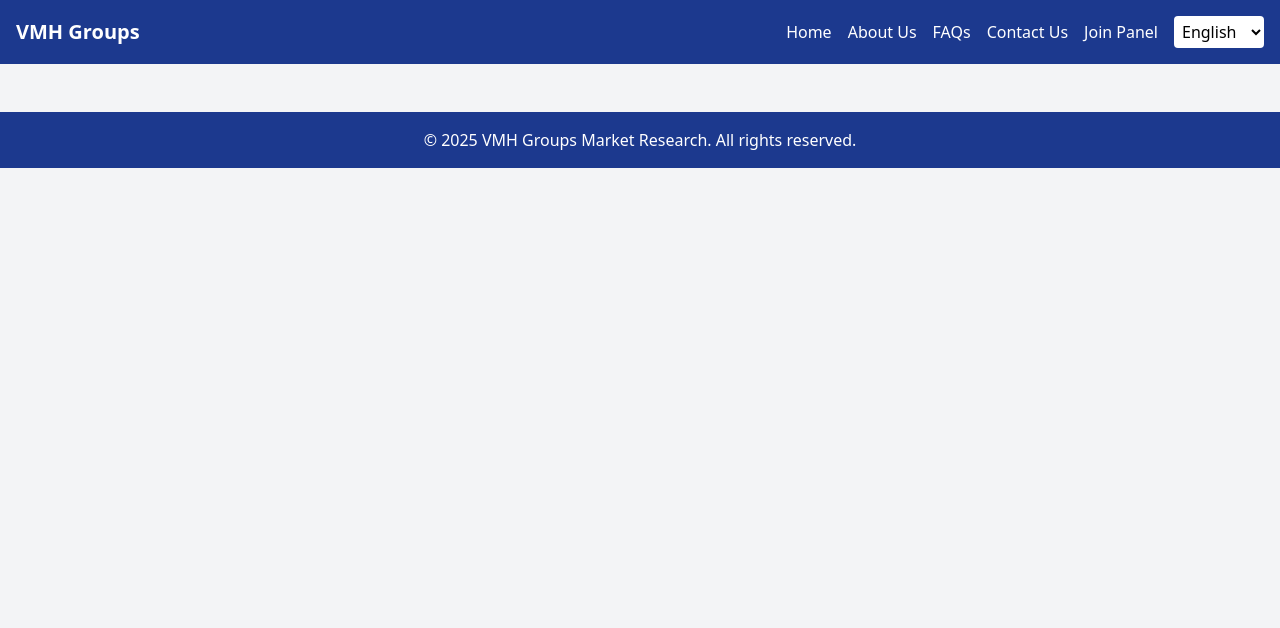
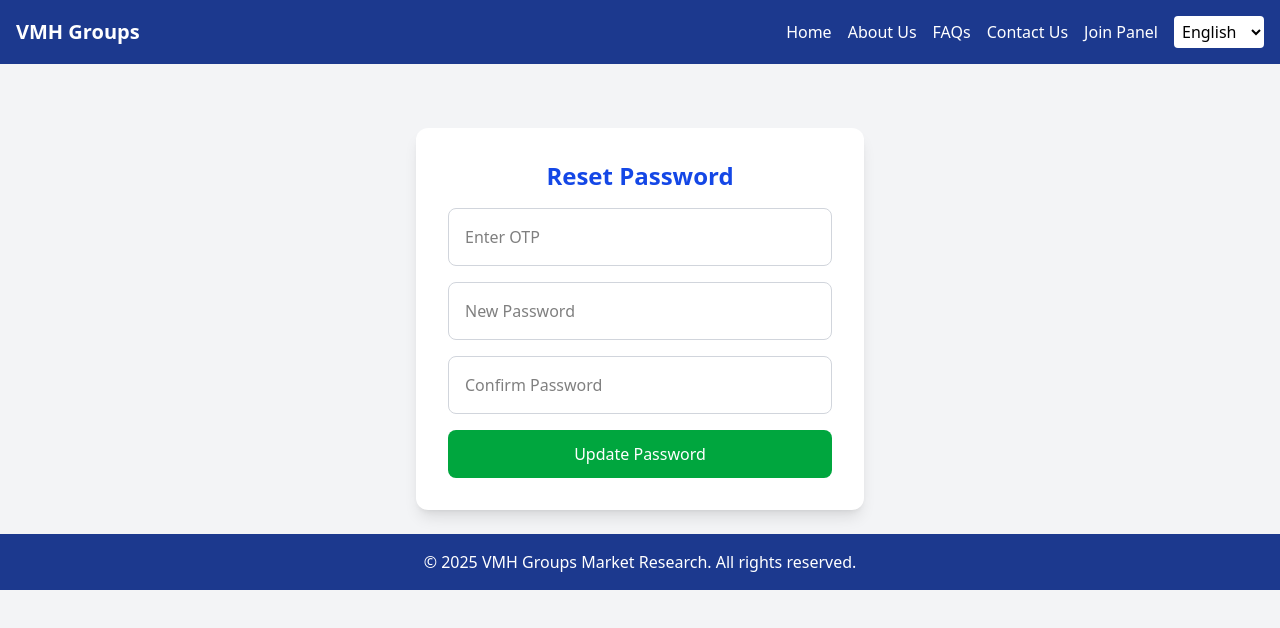
Before and after one commit to ArpitJangid11/VMH_GROUP, a React (Vite) app: page /reset-password in a window 1280 px wide. Shown: the top 628 px of the page. Built offline with nearby package versions, Linux system fonts and the light colour scheme; no server answers.

Commit message:
add forget password

```diff
--- a/src/App.jsx
+++ b/src/App.jsx
@@ -21,6 +21,8 @@ import Refer from './pages/userPages/Refer';
 import PointsRewards from './pages/userPages/Rewards';
 import SurveyHistory from './pages/userPages/SurveyHistory';
 import EditUserRole from './pages/adminPages/EditUserRole';
+import ResetPassword from './pages/ResetPassword';
+import ForgotPassword from './pages/ForgotPassword';
 
 const App = () => {
   const [language, setLanguage] = useState('en');
@@ -53,6 +55,8 @@ const App = () => {
             <Route path="/signup" element={<Signup t={t} setUser={setUser} />} />
             <Route path="/faqs" element={<Faqs t={t} />} />
             <Route path="/contact" element={<Contact t={t} />} />
+            <Route path="/forgot-password" element={<ForgotPassword t={t} />} />
+            <Route path="/reset-password" element={<ResetPassword t={t} />} />
 
             {/* Admin side routes */}
             <Route path="/admin" element={<Admin t={t} user={user} />} />
--- /dev/null
+++ b/src/pages/ForgotPassword.jsx
@@ -0,0 +1,65 @@
+import { useState } from "react";
+import { sendForgotPasswordOtp } from "../services/userService";
+import { useNavigate } from "react-router-dom";
+
+const ForgotPassword = ({ t }) => {
+  const [email, setEmail] = useState("");
+  const [message, setMessage] = useState("");
+  const [error, setError] = useState("");
+  const [loading, setLoading] = useState(false); // ✅ loading state added
+  const navigate = useNavigate();
+
+  const handleSubmit = async (e) => {
+    e.preventDefault();
+    setError("");
+    setMessage("");
+    setLoading(true); // ✅ Start loading
+
+    try {
+      const res = await sendForgotPasswordOtp(email);
+      setMessage(res.message || "OTP sent to your email");
+      setTimeout(() => {
+        navigate("/reset-password", { state: { email } });
+      }, 1000);
+    } catch (err) {
+      setError(err.response?.data?.message || err.message || "Failed to send OTP");
+    } finally {
+      setLoading(false); // ✅ End loading
+    }
+  };
+
+  return (
+    <div className="max-w-md mx-auto mt-10">
+      <div className="bg-white shadow-lg rounded-xl p-8">
+        <h2 className="text-2xl font-bold text-blue-700 mb-4 text-center">
+          {t.forgotPassword || "Forgot Password"}
+        </h2>
+        <form onSubmit={handleSubmit} className="space-y-4">
+          <input
+            type="email"
+            placeholder={t.email || "Enter your email"}
+            value={email}
+            onChange={(e) => setEmail(e.target.value)}
+            required
+            className="w-full p-4 border border-gray-300 rounded-lg focus:outline-none focus:ring-2 focus:ring-blue-500 focus:border-transparent transition-all"
+          />
+          {message && <p className="text-green-600 text-sm">{message}</p>}
+          {error && <p className="text-red-600 text-sm">{error}</p>}
+          <button
+            type="submit"
+            disabled={loading}
+            className={`w-full py-3 rounded-lg text-white transition ${
+              loading
+                ? "bg-gray-400 cursor-not-allowed"
+                : "bg-blue-600 hover:bg-blue-700"
+            }`}
+          >
+            {loading ? "Sending..." : t.sendOtp || "Send OTP"}
+          </button>
+        </form>
+      </div>
+    </div>
+  );
+};
+
+export default ForgotPassword;
--- a/src/pages/Login.jsx
+++ b/src/pages/Login.jsx
@@ -5,36 +5,33 @@ import { loginUser } from "../services/userService";
 const Login = ({ t, setUser }) => {
   const [email, setEmail] = useState("");
   const [password, setPassword] = useState("");
+  const [loading, setLoading] = useState(false);
+  const [error, setError] = useState(""); // 👈 added error state
   const navigate = useNavigate();
-  const [loading, setLoading] = useState(false);
 
   const handleLogin = async (e) => {
     e.preventDefault();
     setLoading(true);
+    setError(""); // Clear previous error
 
     try {
-    const { token,user } = await loginUser({ email, password });
+      const { token, user } = await loginUser({ email, password });
 
       if (!token) {
-      alert("Invalid login credentials");
+        setError("Invalid login credentials");
         return;
       }
 
-    // ✅ Save token BEFORE calling getProfile
       localStorage.setItem("token", token);
-
-    // const user = await getProfile();
-
       localStorage.setItem("user", JSON.stringify(user));
       setUser(user);
       navigate(user.role === "admin" ? "/admin" : "/dashboard");
     } catch (err) {
-    alert(err.response?.data?.message || err.message || "Login failed. Try again.");
+      setError(err.response?.data?.message || err.message || "Login failed. Try again.");
     } finally {
       setLoading(false);
     }
   };
-
 
   return (
     <div className="max-w-md mx-auto">
@@ -60,9 +57,23 @@ const Login = ({ t, setUser }) => {
             required
             className="w-full p-4 border border-gray-300 rounded-lg focus:outline-none focus:ring-2 focus:ring-blue-500 focus:border-transparent transition-all"
           />
+          <div className="text-right">
+            <Link to="/forgot-password" className="text-sm text-blue-600 hover:underline">
+              {t.forgotPassword || "Forgot Password?"}
+            </Link>
+          </div>
+
+          {/* 👇 Error display */}
+          {error && <p className="text-red-600 text-sm">{error}</p>}
+
           <button
             type="submit"
-            className="w-full px-6 py-4 bg-gradient-to-r from-blue-600 to-blue-700 text-white font-semibold rounded-lg hover:from-blue-700 hover:to-blue-800 transform hover:scale-105 transition-all duration-200 shadow-lg hover:shadow-xl"
+            disabled={loading}
+            className={`w-full px-6 py-4 font-semibold rounded-lg transition-all duration-200 shadow-lg ${
+              loading
+                ? "bg-gray-400 cursor-not-allowed"
+                : "bg-gradient-to-r from-blue-600 to-blue-700 text-white hover:from-blue-700 hover:to-blue-800 transform hover:scale-105 hover:shadow-xl"
+            }`}
           >
             {loading ? "Logging in" : t.login}
           </button>
--- /dev/null
+++ b/src/pages/ResetPassword.jsx
@@ -0,0 +1,88 @@
+import { useLocation, useNavigate } from "react-router-dom";
+import { useState } from "react";
+import { resetPassword } from "../services/userService";
+
+const ResetPassword = ({ t }) => {
+  const location = useLocation();
+  const navigate = useNavigate();
+  const email = location.state?.email || "";
+
+  const [otp, setOtp] = useState("");
+  const [newPassword, setNewPassword] = useState("");
+  const [confirmPassword, setConfirmPassword] = useState("");
+  const [error, setError] = useState("");
+  const [success, setSuccess] = useState("");
+  const [loading, setLoading] = useState(false);
+
+  const handleReset = async (e) => {
+  e.preventDefault();
+  setError("");
+  setSuccess("");
+  setLoading(true);
+
+  if (newPassword !== confirmPassword) {
+    setError("Passwords do not match");
+    setLoading(false);
+    return;
+  }
+
+  try {
+    const res = await resetPassword({ email, otp, newPassword });
+    setSuccess(res.message || "Password updated successfully.");
+    setTimeout(() => navigate("/login"), 2000);
+  } catch (err) {
+    setError(err.response?.data?.message || err.message || "Reset failed");
+  } finally {
+    setLoading(false);
+  }
+};
+
+  return (
+    <div className="max-w-md mx-auto mt-10">
+      <div className="bg-white shadow-lg rounded-xl p-8">
+        <h2 className="text-2xl font-bold text-blue-700 mb-4 text-center">
+          {t.resetPassword || "Reset Password"}
+        </h2>
+        <form onSubmit={handleReset} className="space-y-4">
+          <input
+            type="text"
+            placeholder={t.otp || "Enter OTP"}
+            value={otp}
+            onChange={(e) => setOtp(e.target.value)}
+            required
+            className="w-full p-4 border border-gray-300 rounded-lg focus:outline-none focus:ring-2 focus:ring-blue-500 focus:border-transparent transition-all"
+          />
+          <input
+            type="password"
+            placeholder={t.newPassword || "New Password"}
+            value={newPassword}
+            onChange={(e) => setNewPassword(e.target.value)}
+            required
+            className="w-full p-4 border border-gray-300 rounded-lg focus:outline-none focus:ring-2 focus:ring-blue-500 focus:border-transparent transition-all"
+          />
+          <input
+            type="password"
+            placeholder={t.confirmPassword || "Confirm Password"}
+            value={confirmPassword}
+            onChange={(e) => setConfirmPassword(e.target.value)}
+            required
+            className="w-full p-4 border border-gray-300 rounded-lg focus:outline-none focus:ring-2 focus:ring-blue-500 focus:border-transparent transition-all"
+          />
+          {error && <p className="text-red-600 text-sm">{error}</p>}
+          {success && <p className="text-green-600 text-sm">{success}</p>}
+         <button
+            type="submit"
+            disabled={loading}
+            className={`w-full bg-green-600 text-white py-3 rounded-lg transition ${
+                loading ? "opacity-50 cursor-not-allowed" : "hover:bg-green-700"
+            }`}
+            >
+            {loading ? "Updating..." : t.updatePassword || "Update Password"}
+        </button>
+        </form>
+      </div>
+    </div>
+  );
+};
+
+export default ResetPassword;
```
Lines whose indentation alone changed are shown as unchanged.
